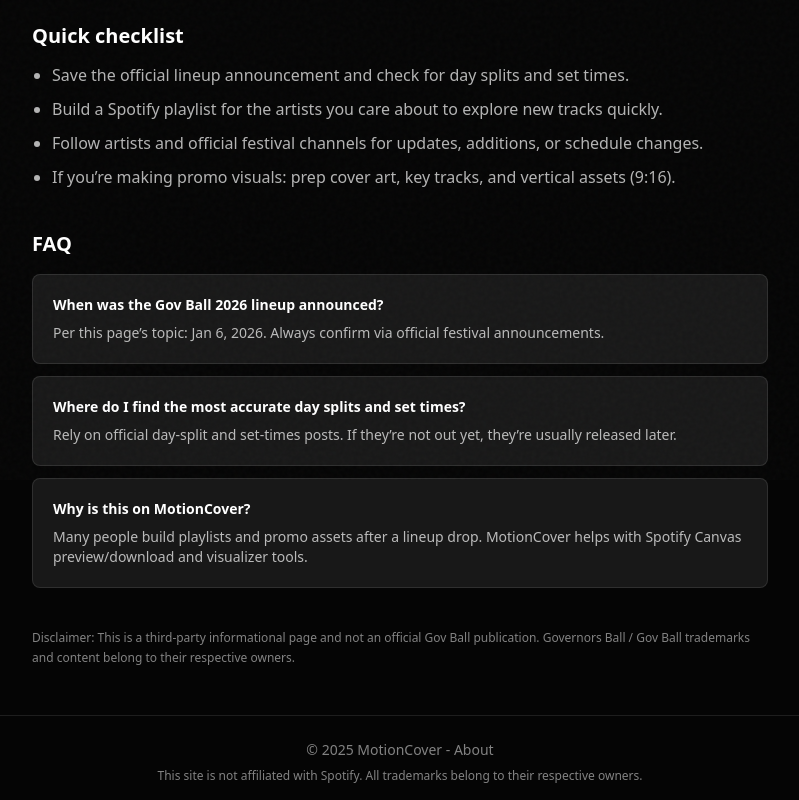
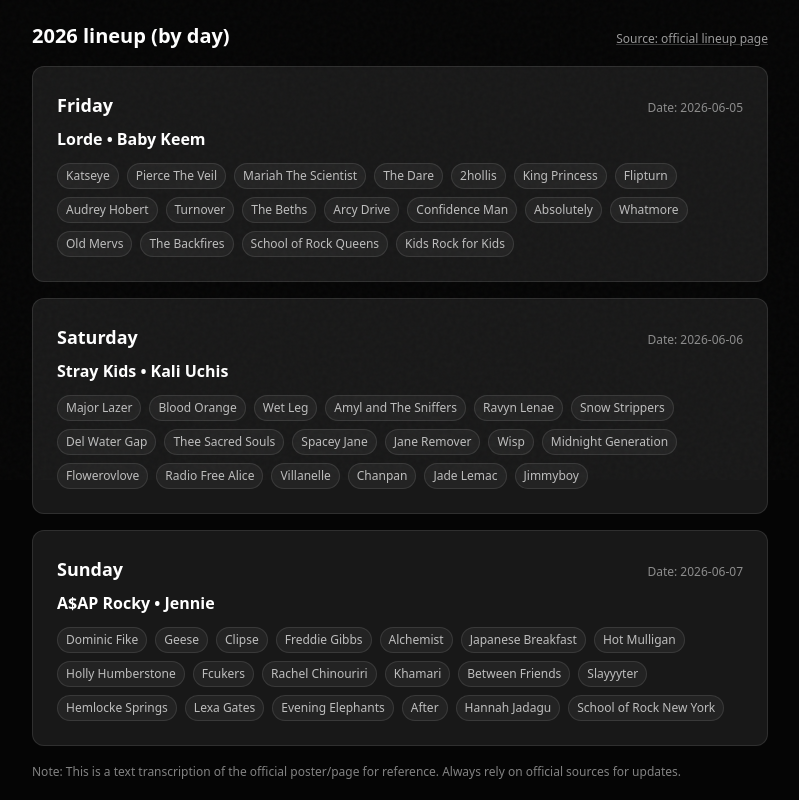
Before and after one commit to errun/motioncover, a Next.js app: page /governors-ball-2026-lineup in a window 1280 px wide. Shown: the part 320-1120 px from the top of the page, without its empty margins (240-1039 px from the left). Built offline with nearby package versions, Linux system fonts and the light colour scheme; no server answers.

Commit message:
seo: list Gov Ball 2026 lineup

```diff
--- a/src/app/governors-ball-2026-lineup/page.tsx
+++ b/src/app/governors-ball-2026-lineup/page.tsx
@@ -8,6 +8,93 @@
 const baseUrl = process.env.NEXT_PUBLIC_SITE_URL || "https://www.motioncover.app";
 const pathname = "/governors-ball-2026-lineup";
 const publishedDate = "2026-01-06";
+const officialLineupUrl = "https://www.governorsballmusicfestival.com/lineup";
+
+type DayLineup = {
+  day: "Friday" | "Saturday" | "Sunday";
+  date: string;
+  headliners: string[];
+  artists: string[];
+};
+
+const GOV_BALL_2026_LINEUP: DayLineup[] = [
+  {
+    day: "Friday",
+    date: "2026-06-05",
+    headliners: ["Lorde", "Baby Keem"],
+    artists: [
+      "Katseye",
+      "Pierce The Veil",
+      "Mariah The Scientist",
+      "The Dare",
+      "2hollis",
+      "King Princess",
+      "Flipturn",
+      "Audrey Hobert",
+      "Turnover",
+      "The Beths",
+      "Arcy Drive",
+      "Confidence Man",
+      "Absolutely",
+      "Whatmore",
+      "Old Mervs",
+      "The Backfires",
+      "School of Rock Queens",
+      "Kids Rock for Kids",
+    ],
+  },
+  {
+    day: "Saturday",
+    date: "2026-06-06",
+    headliners: ["Stray Kids", "Kali Uchis"],
+    artists: [
+      "Major Lazer",
+      "Blood Orange",
+      "Wet Leg",
+      "Amyl and The Sniffers",
+      "Ravyn Lenae",
+      "Snow Strippers",
+      "Del Water Gap",
+      "Thee Sacred Souls",
+      "Spacey Jane",
+      "Jane Remover",
+      "Wisp",
+      "Midnight Generation",
+      "Flowerovlove",
+      "Radio Free Alice",
+      "Villanelle",
+      "Chanpan",
+      "Jade Lemac",
+      "Jimmyboy",
+    ],
+  },
+  {
+    day: "Sunday",
+    date: "2026-06-07",
+    headliners: ["A$AP Rocky", "Jennie"],
+    artists: [
+      "Dominic Fike",
+      "Geese",
+      "Clipse",
+      "Freddie Gibbs",
+      "Alchemist",
+      "Japanese Breakfast",
+      "Hot Mulligan",
+      "Holly Humberstone",
+      "Fcukers",
+      "Rachel Chinouriri",
+      "Khamari",
+      "Between Friends",
+      "Slayyyter",
+      "Hemlocke Springs",
+      "Lexa Gates",
+      "Evening Elephants",
+      "After",
+      "Hannah Jadagu",
+      "School of Rock New York",
+    ],
+  },
+];
 
 export async function generateMetadata(): Promise<Metadata> {
   const locale = await getRequestLocale();
@@ -17,8 +104,8 @@
     ? "Gov Ball 2026 阵容公布（2026年1月6日）"
     : "Governors Ball (Gov Ball) 2026 Lineup Announced (Jan 6, 2026)";
   const description = isZh
-    ? "2026年1月6日，纽约标志性音乐节 Governors Ball（Gov Ball）正式公布 2026 阵容。本文整理查看入口、分日/时间表关注点，以及用播放列表快速跟进的清单。"
-    : "On Jan 6, 2026, New York's iconic Governors Ball (Gov Ball) officially announced the 2026 lineup. This page lists what to look for (day splits / set times) and a simple playlist checklist.";
+    ? "2026年1月6日，纽约标志性音乐节 Governors Ball（Gov Ball）正式公布 2026 阵容。本文按周五/周六/周日列出完整名单，并整理分日/时间表关注点，以及用播放列表快速跟进的清单。"
+    : "On Jan 6, 2026, New York's iconic Governors Ball (Gov Ball) officially announced the 2026 lineup. This page lists the artists by day (Fri/Sat/Sun) plus a quick checklist for day splits, set times, and playlists.";
 
   const canonical = `${baseUrl}${withLocalePathname(pathname, locale)}`;
 
@@ -46,6 +133,7 @@
 export default async function GovernorsBall2026LineupPage() {
   const locale = await getRequestLocale();
   const isZh = locale === "zh";
+  const dayLabelZh = { Friday: "周五", Saturday: "周六", Sunday: "周日" } as const;
 
   const heading = isZh
     ? "Gov Ball 2026 阵容正式公布"
@@ -135,6 +223,61 @@
           </div>
         </div>
 
+        <section className="mt-8 space-y-4">
+          <div className="flex items-baseline justify-between gap-4 flex-wrap">
+            <h2 className="text-xl font-semibold text-white">
+              {isZh ? "2026 阵容（按天）" : "2026 lineup (by day)"}
+            </h2>
+            <a
+              href={officialLineupUrl}
+              target="_blank"
+              rel="noreferrer"
+              className="text-xs text-white/60 hover:text-white underline decoration-white/20 hover:decoration-white/60 transition-colors"
+            >
+              {isZh ? "来源：Gov Ball 官方阵容页" : "Source: official lineup page"}
+            </a>
+          </div>
+
+          <div className="space-y-4">
+            {GOV_BALL_2026_LINEUP.map((day) => (
+              <div
+                key={day.day}
+                className="bg-[#181818] rounded-xl p-6 border border-white/10"
+              >
+                <div className="flex flex-col sm:flex-row sm:items-baseline sm:justify-between gap-2">
+                  <h3 className="text-lg font-semibold text-white">
+                    {isZh ? `${dayLabelZh[day.day]}（${day.day}）` : day.day}
+                  </h3>
+                  <p className="text-xs text-white/50">
+                    {isZh ? "日期" : "Date"}: {day.date}
+                  </p>
+                </div>
+
+                <p className="mt-2 text-base font-semibold text-white">
+                  {day.headliners.join(" • ")}
+                </p>
+
+                <div className="mt-3 flex flex-wrap gap-2">
+                  {day.artists.map((name) => (
+                    <span
+                      key={name}
+                      className="text-xs text-white/70 bg-white/5 border border-white/10 rounded-full px-2 py-1"
+                    >
+                      {name}
+                    </span>
+                  ))}
+                </div>
+              </div>
+            ))}
+          </div>
+
+          <p className="text-xs text-white/50 leading-relaxed">
+            {isZh
+              ? "注：以上为依据官方海报/阵容页整理的文本参考，如有变更请以官方内容为准。"
+              : "Note: This is a text transcription of the official poster/page for reference. Always rely on official sources for updates."}
+          </p>
+        </section>
+
         <section className="mt-8 space-y-3 text-white/70 leading-relaxed">
           <h2 className="text-xl font-semibold text-white">
             {isZh ? "快速清单" : "Quick checklist"}
```
